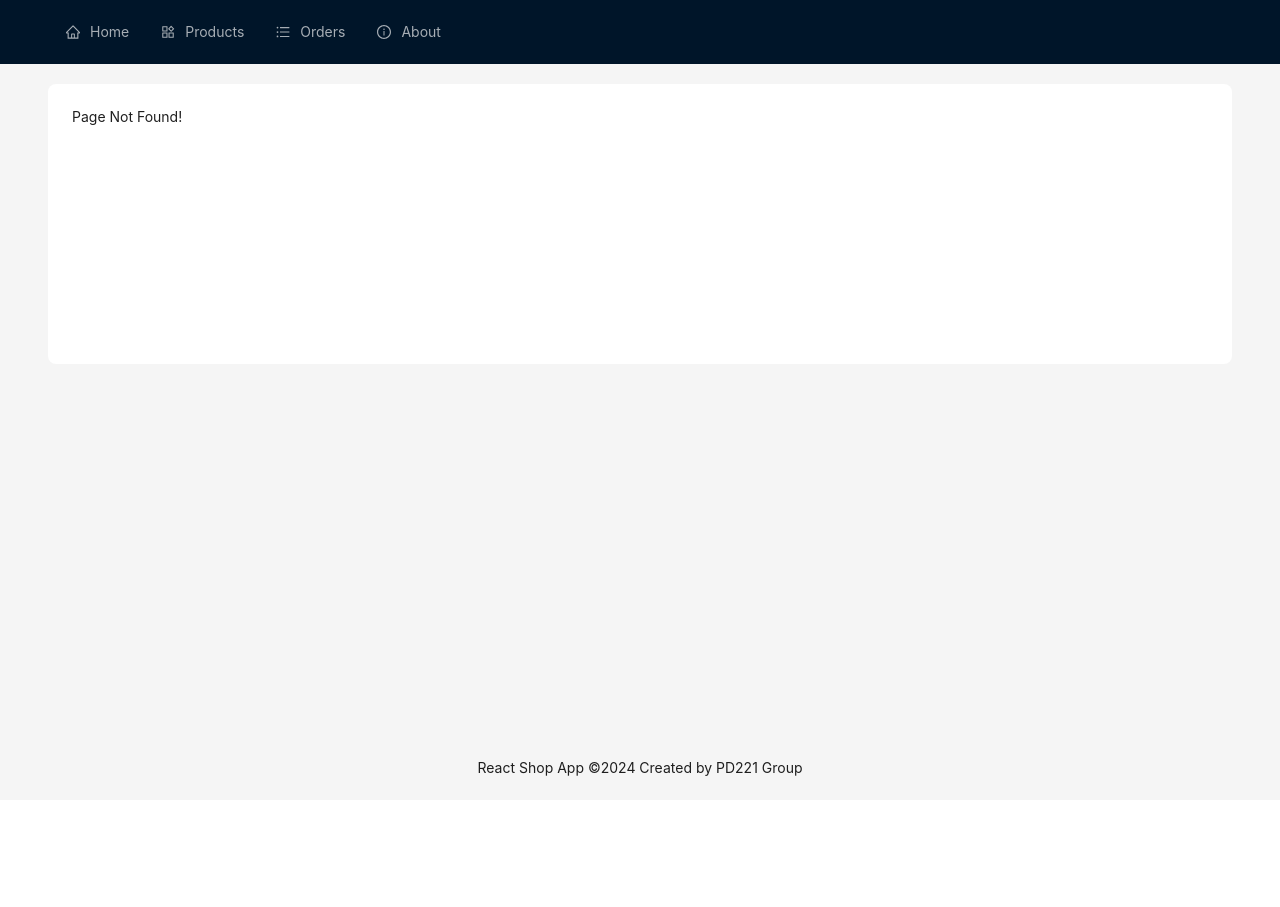
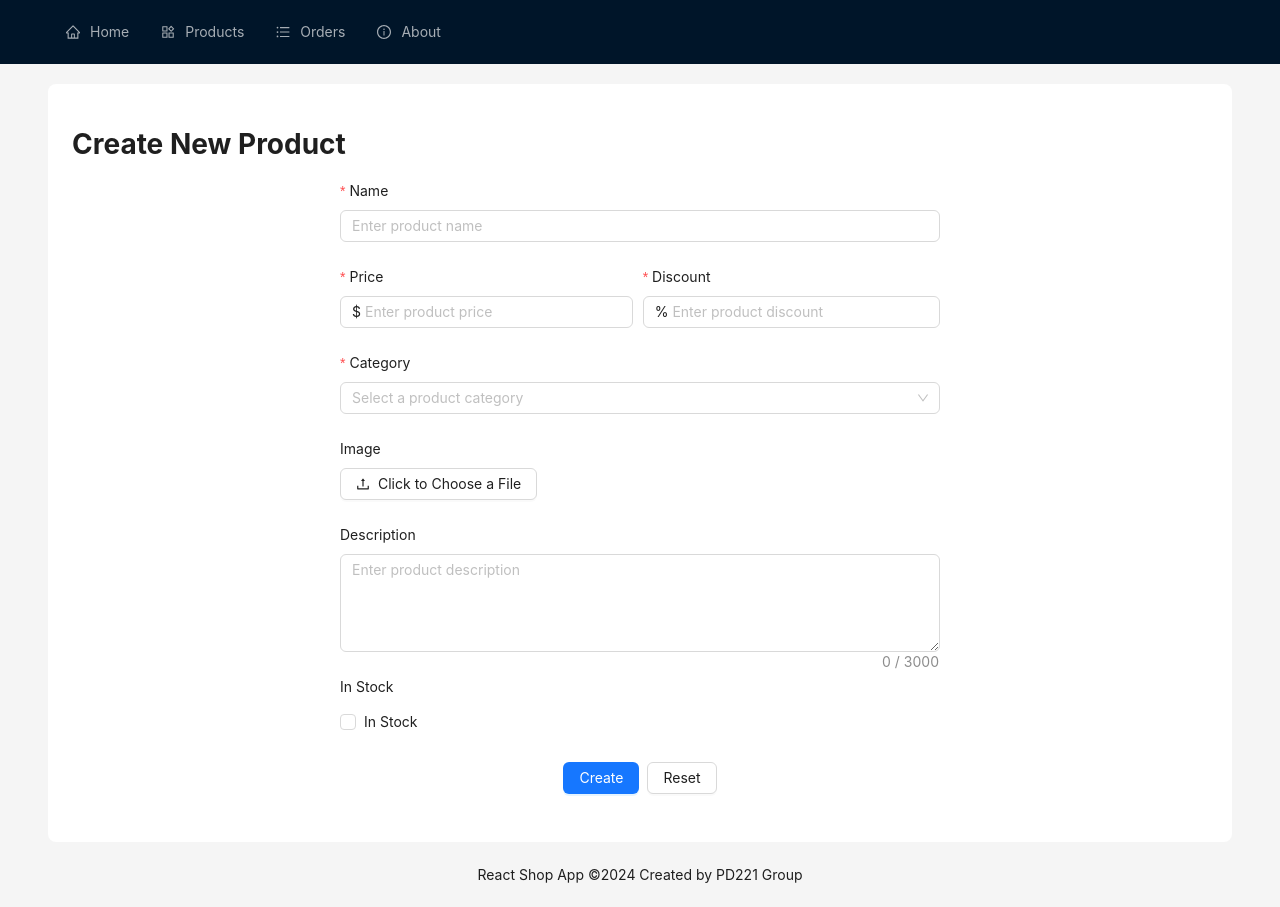
Before and after one commit to vladtymo/React-Shop-App-PD221, a React (Create React App) app: page /products/create in a window 1280 px wide. Before the commit this address had no page. Before the commit the page ends 800 px from the top, so only its background shows below. Built offline with nearby package versions, Linux system fonts and the light colour scheme.

Commit message:
Get products from server using Axios

```diff
--- a/package.json
+++ b/package.json
@@ -8,6 +8,7 @@
     "@testing-library/react": "^13.4.0",
     "@testing-library/user-event": "^13.5.0",
     "antd": "^5.16.2",
+    "axios": "^1.6.8",
     "react": "^18.2.0",
     "react-dom": "^18.2.0",
     "react-router-dom": "^6.22.3",
--- a/src/App.js
+++ b/src/App.js
@@ -4,6 +4,7 @@ import Layout from './components/Layout';
 import Home from './components/Home';
 import Products from './components/Products';
 import NoPage from './components/NoPage';
+import CreateForm from './components/CreateForm';
 
 const App = () => {
 
@@ -12,6 +13,7 @@ const App = () => {
       <Route path="/" element={<Layout />}>
         <Route index element={<Home />} />
         <Route path="products" element={<Products />} />
+        <Route path="products/create" element={<CreateForm />} />
         <Route path="*" element={<NoPage />} />
       </Route>
     </Routes>
--- /dev/null
+++ b/src/components/CreateForm.js
@@ -0,0 +1,166 @@
+import React from 'react';
+import { Button, Checkbox, Form, Input, InputNumber, Select, Space, Upload } from 'antd';
+import TextArea from 'antd/es/input/TextArea';
+import { UploadOutlined } from '@ant-design/icons';
+const { Option } = Select;
+
+export default function CreateForm() {
+
+    const [form] = Form.useForm();
+
+    const onFinish = (values) => {
+        console.log(values);
+    };
+    const onReset = () => {
+        form.resetFields();
+    };
+    const normFile = (e) => {
+        if (Array.isArray(e)) {
+            return e;
+        }
+        return e?.file;
+    };
+
+    return (
+        <>
+            <h1>Create New Product</h1>
+            <Form
+                form={form}
+                name="control-hooks"
+                onFinish={onFinish}
+                style={{
+                    maxWidth: 600,
+                    margin: "auto"
+                }}
+                layout="vertical"
+            >
+                <Form.Item
+                    name="name"
+                    label="Name"
+                    rules={[
+                        {
+                            required: true,
+                        },
+                    ]}
+                    style={{
+                        flexGrow: 1
+                    }}
+
+                >
+                    <Input placeholder="Enter product name" />
+                </Form.Item>
+
+                <div style={col2}>
+
+                    <Form.Item
+                        name="price"
+                        label="Price"
+                        rules={[
+                            {
+                                required: true,
+                            },
+                        ]}
+                        style={{
+                            flexGrow: 1
+                        }}
+                    >
+                        <InputNumber
+                            style={{
+                                width: '100%',
+                            }}
+                            prefix="$"
+                            placeholder="Enter product price"
+                        />
+                    </Form.Item>
+
+                    <Form.Item
+                        name="discount"
+                        label="Discount"
+                        rules={[
+                            {
+                                required: true,
+                            },
+                        ]}
+                        style={{
+                            flexGrow: 1
+                        }}
+                    >
+                        <InputNumber
+                            style={{
+                                width: '100%',
+                            }}
+                            prefix="%"
+                            placeholder="Enter product discount"
+                        />
+                    </Form.Item>
+                </div>
+
+                <Form.Item
+                    name="category"
+                    label="Category"
+                    rules={[
+                        {
+                            required: true,
+                        },
+                    ]}
+                >
+                    <Select
+                        placeholder="Select a product category"
+                        allowClear
+                    >
+                        <Option value="1">Electronics</Option>
+                        <Option value="2">Transport</Option>
+                        <Option value="3">Sport</Option>
+                        <Option value="4">other</Option>
+                    </Select>
+                </Form.Item>
+
+                <Form.Item
+                    name="image"
+                    label="Image"
+                    valuePropName="file"
+                    getValueFromEvent={normFile}
+                >
+                    <Upload>
+                        <Button icon={<UploadOutlined />}>Click to Choose a File</Button>
+                    </Upload>
+                </Form.Item>
+                <Form.Item
+                    name="description"
+                    label="Description"
+                >
+                    <TextArea rows={4}
+                        placeholder="Enter product description"
+                        minLength={10} maxLength={3000} showCount />
+                </Form.Item>
+
+                <Form.Item
+                    name="inStock"
+                    valuePropName="checked"
+                    label="In Stock">
+                    <Checkbox>
+                        In Stock
+                    </Checkbox>
+                </Form.Item>
+                <Form.Item style={{
+                    textAlign: "center"
+                }}>
+
+                    <Space>
+                        <Button type="primary" htmlType="submit">
+                            Create
+                        </Button>
+                        <Button htmlType="button" onClick={onReset}>
+                            Reset
+                        </Button>
+                    </Space>
+                </Form.Item>
+            </Form>
+        </>
+    );
+};
+
+const col2 = {
+    display: "flex",
+    gap: 10
+}
--- a/src/components/Products.js
+++ b/src/components/Products.js
@@ -1,11 +1,8 @@
 import React, { useEffect, useState } from 'react';
 import { Button, message, Popconfirm, Rate, Space, Table, Tag } from 'antd';
-import { ExclamationCircleFilled } from '@ant-design/icons';
-import { Outlet } from 'react-router-dom';
-
-function makeFirstInUpperCase(text) {
-    return text[0].toUpperCase() + text.slice(1);
-}
+import { makeFirstInUpperCase } from '../utils/utils';
+import { Link } from 'react-router-dom';
+import { productsService } from '../services/products';
 
 const confirm = (id) => {
     console.log("Deleting product: ", id);
@@ -20,8 +17,8 @@ const columns = [
     },
     {
         title: 'Image',
-        dataIndex: 'thumbnail',
-        key: 'image',
+        dataIndex: 'imageUrl',
+        key: 'imageUrl',
         render: (text) => <img style={imageStyle} height={50} src={text} alt='Product image' />,
     },
     {
@@ -32,8 +29,8 @@ const columns = [
     },
     {
         title: 'Category',
-        dataIndex: 'category',
-        key: 'category',
+        dataIndex: 'categoryName',
+        key: 'categoryName',
         render: (text) => <span>{makeFirstInUpperCase(text)}</span>,
     },
     {
@@ -44,9 +41,9 @@ const columns = [
     },
     {
         title: 'Rating',
-        dataIndex: 'rating',
-        key: 'rating',
-        render: (text) => <Rate disabled allowHalf defaultValue={text} />
+        dataIndex: 'discount',
+        key: 'discount',
+        render: (text) => <span>{text}%</span>,
     },
     {
         title: 'Action',
@@ -69,38 +66,36 @@ const columns = [
     },
 ];
 
-const api = "https://dummyjson.com/products";
 export default function Products() {
 
     const [products, setProducts] = useState([]);
 
     useEffect(() => {
-
         (async function () {
-            const response = await fetch(api);
-            const data = await response.json();
-            setProducts(data.products);
+            const response = await productsService.get();
+            setProducts(response.data);
         })();
-
-        // load data from server
-        // const response = fetch(api).then(res => {
-        //     return res.json();
-        // }).then(data => {
-        //     setProducts(data.products);
-        // });
-
     }, []);
 
     return (
-        <Table columns={columns} dataSource={products}
-            pagination={{ pageSize: 5 }}
-            rowKey="id" />
+        <>
+            <Button style={createBtn} type="primary">
+                <Link to="create">Create New Product</Link>
+            </Button>
+
+            <Table columns={columns} dataSource={products}
+                pagination={{ pageSize: 5 }}
+                rowKey="id" />
+        </>
     );
 }
 
 const imageStyle = {
-    width: 100,
-    height: 50,
+    width: 60,
+    height: 60,
     objectFit: "cover",
     borderRadius: 6
 }
+const createBtn = {
+    marginBottom: 10
+}
--- /dev/null
+++ b/src/services/products.js
@@ -0,0 +1,22 @@
+import axios from "axios"
+
+const api = axios.create({
+    baseURL: `https://shop-api-pv221.azurewebsites.net/api/`
+});
+
+// ----- put service methods to one object
+export const productsService = {
+    get: function () {
+        return api.get("products/all");
+    },
+
+    create: function (model) {
+
+    }
+}
+
+// ----- create separate service funcs
+// export function getAllProducts() {
+// }
+// export function createProduct(model) {
+// }
--- /dev/null
+++ b/src/utils/utils.js
@@ -0,0 +1,3 @@
+export function makeFirstInUpperCase(text) {
+    return text[0].toUpperCase() + text.slice(1);
+}
```
Also changed, not shown: 1 other file (tests, documents, lock files or other folders).
